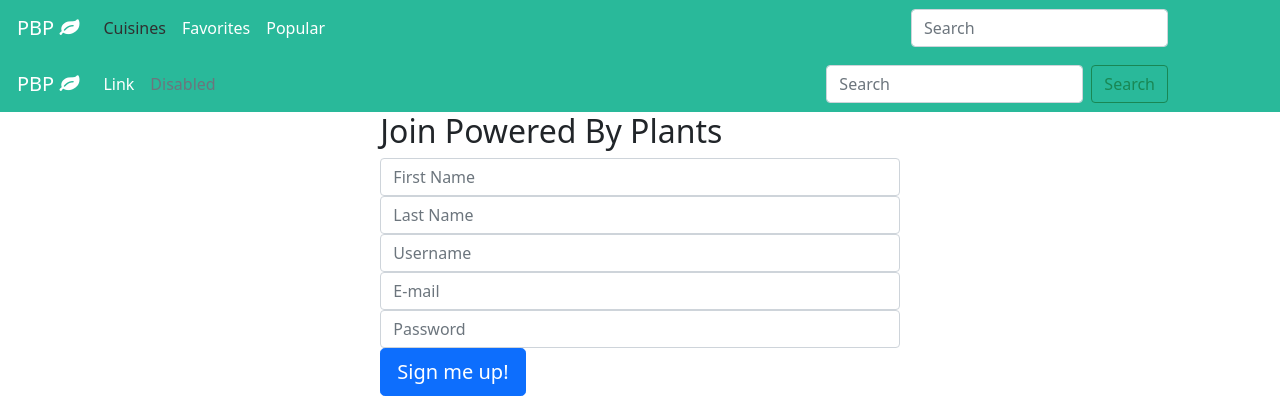
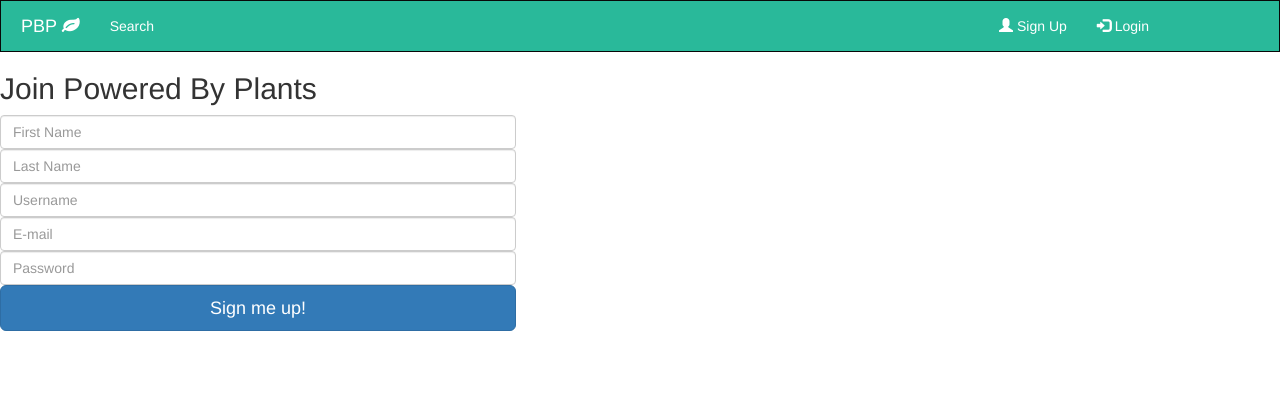
Before and after one commit to a-packer/powered-by-plants, a Flask app: page /signup in a window 1280 px wide. Shown: the top 420 px of the page. Run offline with Flask 2, Linux system fonts and the light colour scheme; some libraries are stand-ins or nearby versions.

Commit message:
User Login/Signup/Logout routes in plates, Favoriting/Unfavoritng recipes in place. Favorites page shows current users favorites

```diff
--- a/app.py
+++ b/app.py
@@ -34,9 +34,17 @@
 
     return render_template("index.html")
 
-@app.route("/landing")
-def experiment_landing_page():
-    return render_template("home.html")
+@app.route("/cuisine")
+def cuisine_search_results():
+    return render_template("cuisine.html")
+
+@app.route("/popular")
+def popular_search_results():
+    return render_template("popular.html")
+
+@app.route("/search")
+def search_page():
+    return render_template('search.html')
 
 
 @app.route("/api/get-recipes")
@@ -87,6 +95,8 @@
 
     return redirect(f"/recipe/{recipe.id}")
 
+
+
 @app.route('/recipe/<int:recipe_id>', methods=["GET"])
 def messages_show(recipe_id):
     """show recipe ingredients, instructions"""
@@ -95,6 +105,7 @@
     ingredients = json.loads(recipe.ingredients)  #convert from json to list
     optional_ing = [ing for ing in ingredients if ing[1] == 'servings']
     instructions = json.loads(recipe.instructions) #convert from json to list
+
 
     return render_template('recipe.html', recipe=recipe, ingredients=ingredients, optional_ing=optional_ing, instructions=instructions)
 
@@ -131,11 +142,8 @@
 @app.route('/signup', methods=["GET", "POST"])
 def signup():
     """Handle user signup.
-
     Create new user and add to DB. Redirect to home page.
-
     If form not valid, present form.
-
     If the there already is a user with that username: flash message
     and re-present form.
     """
@@ -182,6 +190,7 @@
 
         flash("Invalid credentials.", 'danger')
 
+
     return render_template('login.html', form=form)
 
 
@@ -205,14 +214,12 @@
 
     user = User.query.get_or_404(user_id)
 
-    # TODO: get favorites
-    # favorites = (Favorite
-    #             .query
-    #             .filter(Favorite.user_id == user_id)
-    #             .limit(10)
-    #             .all())
-    # TODO: make user.html template
-    return render_template('user.html', user=user, favorites=favorites)
+    favorites = Favorite.query.filter(Favorite.user_id == user_id).limit(10).all()
+
+    fav_recipes = [Recipe.query.get_or_404(favorite.recipe_id) for favorite in favorites]
+
+
+    return render_template('user.html', user=user, favorites=favorites, fav_recipes=fav_recipes)
 
 
 @app.route('/users/delete', methods=["POST"])
@@ -231,6 +238,10 @@
     return redirect("/signup")
 
 
+
+#################
+# Favorites
+
 @app.route('/users/add_fav/<int:recipe_id>', methods=["GET", "POST"])
 def add_like(recipe_id):
     """Add favorite recipe"""
@@ -238,20 +249,27 @@
     user = User.query.get_or_404(g.user.id)
     recipe = Recipe.query.get_or_404(recipe_id)
 
-    # check to see if recipe in liked favorite recipes already. If not, add to recipes
+    # check to see if recipe in favorite recipes already. If already a favorite, remove from favorite recipes. If not, add to favorite recipes.
     fav_recipes = user.recipes
+    fav_recipe_ids = [fav_recipe.recipe_id for fav_recipe in fav_recipes]
 
-    # import pdb; pdb.set_trace()
+    if recipe.id in fav_recipe_ids:
+        updated_fav_recipes = [] # TODO: There must be a way to remove from favorites without remaking a favorites list and just not adding the one that's being removed
+        for favorite in fav_recipes:
+            if recipe.id == favorite.recipe_id:
+                pass
+            else:
+                updated_fav_recipes.append(favorite)
 
-    fav_recipe_ids = [fav_recipe.id for fav_recipe in fav_recipes]
-    if recipe.id in fav_recipe_ids:
-        fav_recipe_ids.remove(recipe.id)
-        user.recipes = [Recipe.query.get(recipe_id) for recipe_id in fav_recipe_ids]
+        user.recipes = updated_fav_recipes
         db.session.commit()
-        # return (f"recipe {recipe.title} removed from {user.first_name}'s favorites")
-        return redirect('/recipe/<int:recipe_id>')
+
+        flash(f"Removed {recipe.title} from favorites", "danger")
+        return redirect(f"/recipe/{recipe.id}")
+
     else:
-        user.recipes.append(Favorite(user_id=user.id, recipe_id=recipe_id))
+        g.user.recipes.append(Favorite(user_id=user.id, recipe_id=recipe_id))
         db.session.commit()
-        # return (f"recipe {recipe.title} added to {user.first_name}'s favorites")
-        return redirect('/recipe/<int:recipe_id>')
+
+        flash(f"Added {recipe.title} to favorites", "success")
+        return redirect(f"/recipe/{recipe.id}")
--- a/static/recipe.js
+++ b/static/recipe.js
@@ -73,16 +73,16 @@
 }
 
 
-// ------------Protein amount slider -------------------
-var slider = document.getElementById("protein_scale");
-var output = document.getElementById("demo");
-output.innerHTML = slider.value; // Display the default slider value
+// // ------------Protein amount slider -------------------
+// var slider = document.getElementById("protein_scale");
+// var output = document.getElementById("demo");
+// output.innerHTML = slider.value; // Display the default slider value
 
-// Update the current slider value (each time you drag the slider handle)
-slider.oninput = function() {
-  output.innerHTML = this.value;
-}
-// -------------------------------
+// // Update the current slider value (each time you drag the slider handle)
+// slider.oninput = function() {
+//   output.innerHTML = this.value;
+// }
+// // -------------------------------
 
 
 function Login() {
@@ -95,4 +95,22 @@
 }
 
 
+// -------------Favorite Button-----------
+
+// fav_btn = document.getElementById("favorite_button");
+// fav_btn.addEventListener('click', function(e) {
+// e.preventDefault()
+
+// if ("fav_true" in fav_btn.classList) {
+//     fav_btn.innerText = "Remove Favorite"
+//     fav_btn.classList.remove("fav_true")
+// }
+// else {
+//     fav_btn.innerText = "hello"
+//     fav_btn.classList.add("fav_true")
+// }
+// })
+
+
+
 $("#search").on("click", showRecipes);
--- a/static/styles/home.css
+++ b/static/styles/home.css
@@ -38,7 +38,9 @@
     color: var(--white)
 }
 
-
+/*----------------------------------*/
+/*_______ Cuisine Page styles______*/
+/*--------------------------------*/
 h1 {
     color: var(--green)
 }
@@ -46,14 +48,11 @@
     color: var(--lightgrey)
 }
 
-
 .img-responsive {
     width:100%;
     height: 300px;
     object-fit: cover;
 }
-
-
 .img-div {
     position: relative;
     display: flex;
@@ -64,7 +63,6 @@
     opacity: 1;
     transition: opacity 0.8s;
 }
-
 .img-div p {
     position: absolute;
     bottom: 0%;
@@ -83,31 +81,13 @@
     transition: color .8s, background-color 0.8s, padding-inline 0.8s, margin 0.8s, opacity 0.8s;
 }
 
+/*------------------------------------------*/
+/*___________ Recipe Page Styles __________*/
+/*----------------------------------------*/
 
 
 
-/* Add a gray background color and some padding to the footer */
-footer {
-    background-color: var(--white);
-    padding: 25px;
+.fav_true {
+    background: rgb(187, 90, 90);
+    color: black;
 }
-
-.carousel-inner img {
-    width: 100%; /* Set width to 100% */
-    margin: auto;
-    min-height:200px;
-}
-
-
-/* Hide the carousel text when the screen is less than 600 pixels wide */
-@media (max-width: 600px) {
-    .carousel-caption {
-        display: none;
-    }
-}
-
-@media (max-width: 300px) {
-    .navbar {
-        padding-right: 0px;
-    }
-}
--- a/templates/base.html
+++ b/templates/base.html
@@ -7,62 +7,66 @@
   <meta charset="utf-8">
   <meta name="viewport" content="width=device-width, initial-scale=1">
   <link rel="stylesheet" href="https://cdnjs.cloudflare.com/ajax/libs/font-awesome/4.7.0/css/font-awesome.min.css">
-  <!-- Bootstrap CSS -->
-  <link href="https://cdn.jsdelivr.net/npm/bootstrap@5.0.1/dist/css/bootstrap.min.css" rel="stylesheet" integrity="sha384-+0n0xVW2eSR5OomGNYDnhzAbDsOXxcvSN1TPprVMTNDbiYZCxYbOOl7+AMvyTG2x" crossorigin="anonymous">
-  <link rel="stylesheet" href="https://cdnjs.cloudflare.com/ajax/libs/font-awesome/4.7.0/css/font-awesome.min.css">
+
+  <!-- Bootstrap -->
+  <link rel="stylesheet" href="https://maxcdn.bootstrapcdn.com/bootstrap/3.4.1/css/bootstrap.min.css">
+  <script src="https://ajax.googleapis.com/ajax/libs/jquery/3.5.1/jquery.min.js"></script>
+  <script src="https://maxcdn.bootstrapcdn.com/bootstrap/3.4.1/js/bootstrap.min.js"></script>
+
   <link rel="stylesheet" href="../static/styles/home.css">
 </head>
 
 <body>
 
-  <nav class="navbar navbar-expand-sm">
+  <nav class="navbar navbar-inverse navbar-light">
     <div class="container-fluid">
-      <a class="navbar-brand" href="#">PBP <i class="fa fa-leaf"></i></a>
-      <button class="navbar-toggler" type="button" data-bs-toggle="collapse" data-bs-target="#collapsing-links" aria-controls="collapsing-links" aria-expanded="false" aria-label="Toggle navigation">
-        <span class="navbar-toggler-icon"></span>
-      </button>
 
-      <div class="collapse navbar-collapse" id="collapsing-links">
-        <ul class="navbar-nav me-auto mb-2 mb-sm-0">
-          <li class="nav-item">
-            <a class="nav-link active" aria-current="page" href="#">Cuisines</a>
-          </li>
-          <li class="nav-item">
-            <a class="nav-link" href="#">Favorites</a>
-          </li>
-          <li class="nav-item">
-            <a class="nav-link" href="#">Popular</a>
-          </li>
+      <div class="navbar-header">
+        <button type="button" class="navbar-toggle" data-toggle="collapse" data-target="#myNavbar">
+          <span class="icon-bar"></span>
+          <span class="icon-bar"></span>
+          <span class="icon-bar"></span>
+        </button>
+        <a class="navbar-brand" href="/" style="color: white;">PBP <i class="fa fa-leaf"></i></a>
+      </div>
+
+      <div class="collapse navbar-collapse" id="myNavbar">
+
+        <ul class="nav navbar-nav">
+          {% if g.user %}
+          <li><a href="/users/{{g.user.id}}" style="color: white;">Favorites</a></li>
+          {% endif %}
+          <li><a href="/search" style="color: white;">Search</a></li>
+
         </ul>
-        <form class="form-inline">
-          <input class="form-control" type="text" placeholder="Search" aria-label="Search">
-        </form>
+
+        <ul class="nav navbar-nav navbar-right">
+          {% if not g.user %}
+          <li><a href="/signup" style="color: white;"><span class="glyphicon glyphicon-user"></span> Sign Up</a></li>
+          <li><a href="/login" style="color: white;"><span class="glyphicon glyphicon-log-in"></span> Login</a></li>
+          {% else %}
+          <li><a href="/logout" style="color: white;"><span class="glyphicon glyphicon-log-out"></span> Logout</a></li>
+          {% endif %}
+        </ul>
+
+
       </div>
+
     </div>
   </nav>
 
-  <nav class="navbar navbar-expand-sm">
-    <div class="container-fluid">
-      <a class="navbar-brand" href="#">PBP <i class="fa fa-leaf"></i></a>
-      <button class="navbar-toggler" type="button" data-bs-toggle="collapse" data-bs-target="#navbarSupportedContent" aria-controls="navbarSupportedContent" aria-expanded="false" aria-label="Toggle navigation">
-        <span class="navbar-toggler-icon"></span>
-      </button>
-      <div class="collapse navbar-collapse" id="navbarSupportedContent">
-        <ul class="navbar-nav me-auto mb-2 mb-lg-0">
-          <li class="nav-item">
-            <a class="nav-link" href="#">Link</a>
-          </li>
-          <li class="nav-item">
-            <a class="nav-link disabled" href="#" tabindex="-1" aria-disabled="true">Disabled</a>
-          </li>
-        </ul>
-        <form class="d-flex">
-          <input class="form-control me-2" type="search" placeholder="Search" aria-label="Search">
-          <button class="btn btn-outline-success" type="submit">Search</button>
-        </form>
-      </div>
-    </div>
-  </nav>
+  {% with messages = get_flashed_messages(with_categories=true) %}
+
+  {% if messages %}
+    {% for category, message in messages %}
+    <div class="alert alert-{{ category }}"> {{message}} </div>
+    <button type="button" class="close" data-dismiss="alert" aria-label="Close">
+      <span aria-hidden="true">&times;</span>
+    </button>
+    {% endfor %}
+  {% endif %}
+
+  {% endwith %}
 
 
   {% block body %}{% endblock %}
@@ -70,5 +74,8 @@
 <script src="https://unpkg.com/axios/dist/axios.js"></script>
 <script src="../static/recipe.js"></script>
 
+
+
+
 </body>
 </html>
--- a/templates/recipe.html
+++ b/templates/recipe.html
@@ -7,7 +7,7 @@
 
 <h1>{{recipe.title}}</h1>
 <form method="POST" action="/users/add_fav/{{ recipe.id }}">
-    <button class="btn btn-outline-primary btn-sm">Add to Favorites</button>
+    <button class="btn btn-outline-primary btn-sm" id="favorite_button">Add to Favorites</button>
   </form>
 <img src="https://images.pexels.com/photos/1095550/pexels-photo-1095550.jpeg?auto=compress&cs=tinysrgb&dpr=1&w=500" alt="yum yum food description" width="500">
 <h4>Ready in {{recipe.time}} minutes</h4>
```
Also changed, not shown: templates/cuisine.html (+3 -66 lines), templates/index.html (+2 -64 lines), templates/search.html (added, +98 -0 lines), templates/user.html (+6 -4 lines), static/styles/main.css (renamed from static/main.css), templates/favorites.html (deleted).
